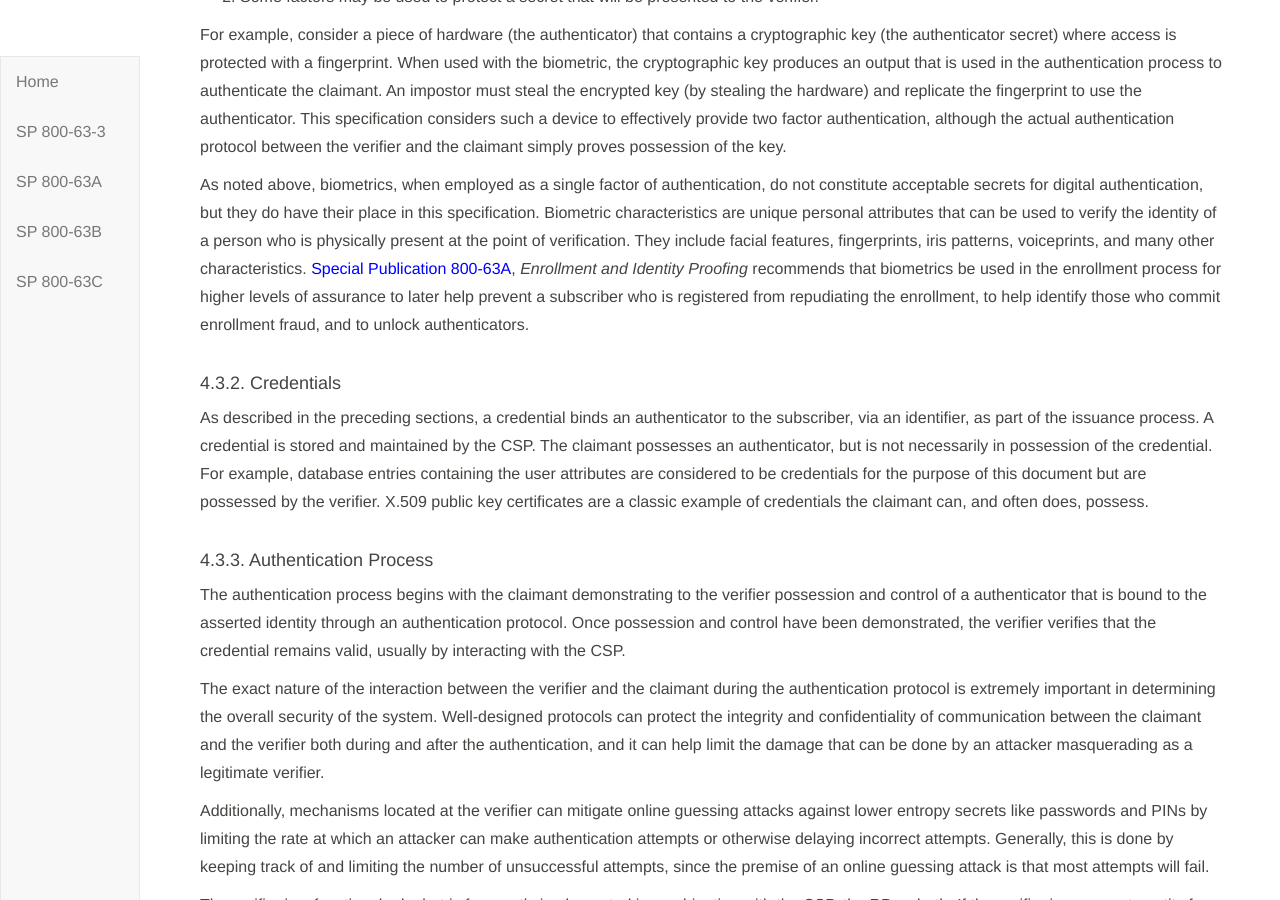
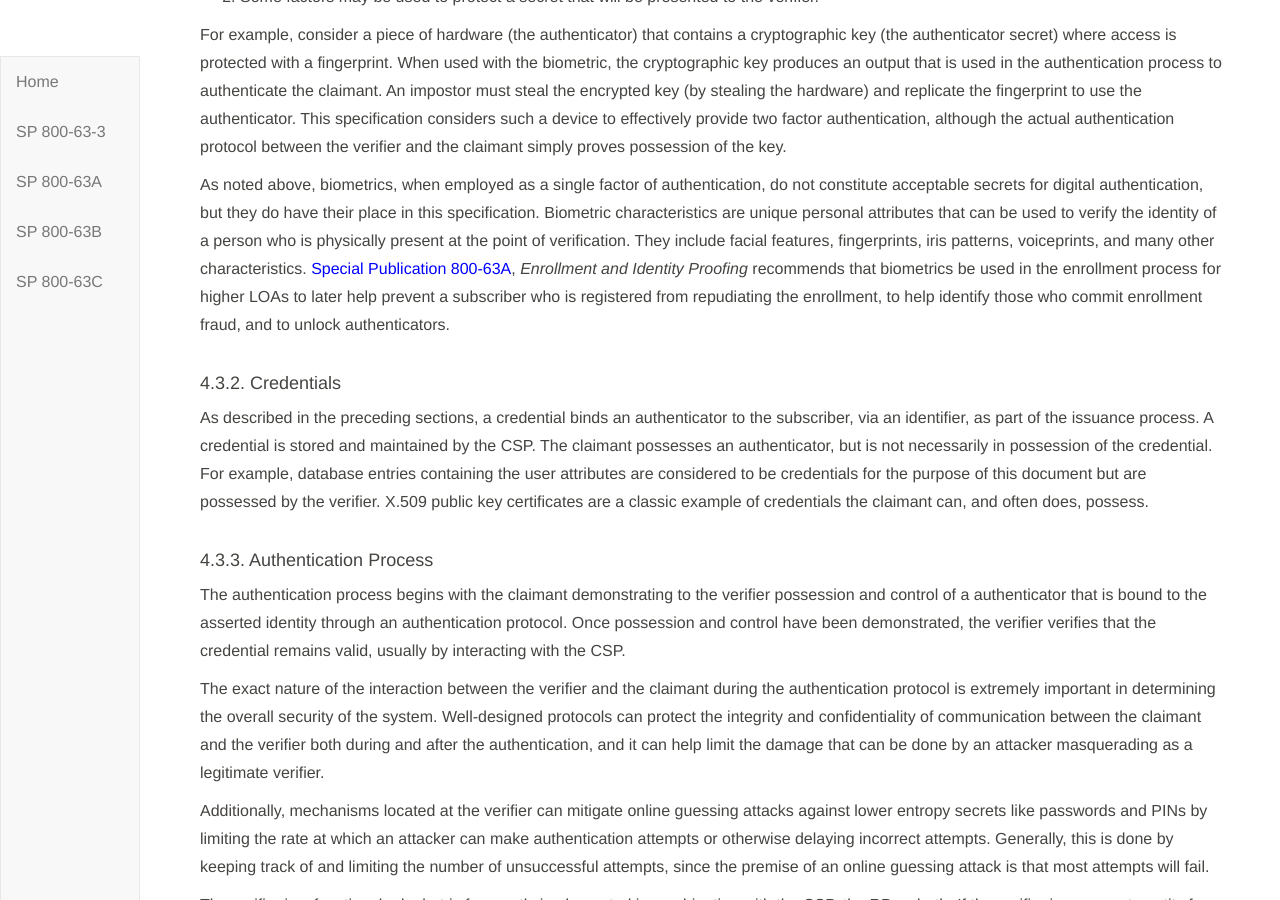
Before and after one commit to usnistgov/800-63-3, a Jekyll site: the page built from sp800-63-3/sec4_model.md, in a window 1280 px wide and 900 px high, scrolled down 4066 px. Built offline with Jekyll 4.4.1, drawn with Linux system fonts in a browser that asks for light colours; our own code applies the rules of GitHub Pages for plain Markdown files.

Commit message:
Update sec4_model.md

```diff
--- a/sp800-63-3/sec4_model.md
+++ b/sp800-63-3/sec4_model.md
@@ -93,7 +93,7 @@ A digital authentication system may incorporate multiple factors in one of two w
 
 For example, consider a piece of hardware (the authenticator) that contains a cryptographic key (the authenticator secret) where access is protected with a fingerprint. When used with the biometric, the cryptographic key produces an output that is used in the authentication process to authenticate the claimant. An impostor must steal the encrypted key (by stealing the hardware) and replicate the fingerprint to use the authenticator. This specification considers such a device to effectively provide two factor authentication, although the actual authentication protocol between the verifier and the claimant simply proves possession of the key.
 
-As noted above, biometrics, when employed as a single factor of authentication, do not constitute acceptable secrets for digital authentication, but they do have their place in this specification. Biometric characteristics are unique personal attributes that can be used to verify the identity of a person who is physically present at the point of verification. They include facial features, fingerprints, iris patterns, voiceprints, and many other characteristics. [Special Publication 800-63A](sp800-63a.html), *Enrollment and Identity Proofing* recommends that biometrics be used in the enrollment process for higher levels of assurance to later help prevent a subscriber who is registered from repudiating the enrollment, to help identify those who commit enrollment fraud, and to unlock authenticators.
+As noted above, biometrics, when employed as a single factor of authentication, do not constitute acceptable secrets for digital authentication, but they do have their place in this specification. Biometric characteristics are unique personal attributes that can be used to verify the identity of a person who is physically present at the point of verification. They include facial features, fingerprints, iris patterns, voiceprints, and many other characteristics. [Special Publication 800-63A](sp800-63a.html), *Enrollment and Identity Proofing* recommends that biometrics be used in the enrollment process for higher LOAs to later help prevent a subscriber who is registered from repudiating the enrollment, to help identify those who commit enrollment fraud, and to unlock authenticators.
 
 #### 4.3.2. Credentials
 
```
